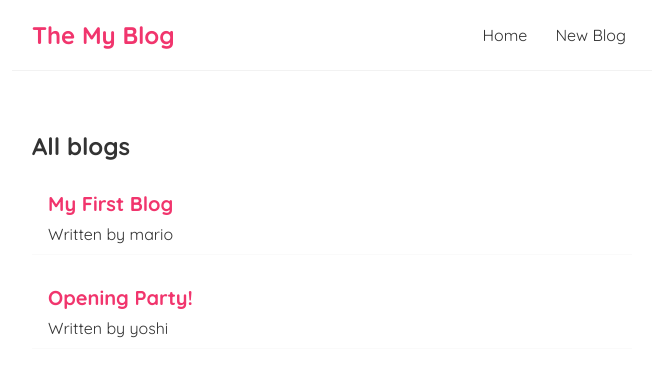
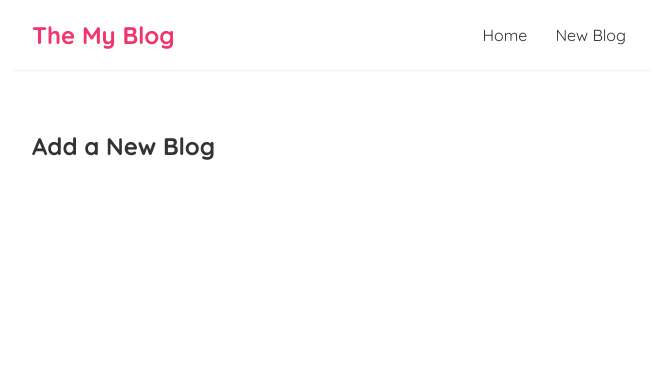
Before and after one commit to Siskinbird/my-blog, a React (Create React App) app: page /create in a window 1280 px wide. Shown: the top 376 px of the page, without its empty margins (308-964 px from the left). Built offline with nearby package versions, Linux system fonts and the light colour scheme; data requests are answered from the project's data file.

Commit message:
add: Create component

```diff
--- a/src/App.js
+++ b/src/App.js
@@ -1,6 +1,7 @@
 import Navbar from "./components/Navbar/Navbar";
 import Home from "./components/Home/Home";
 import {BrowserRouter as Router, Route, Switch} from 'react-router-dom'
+import Create from "./components/Create/Create";
 
 function App() {
     return (
@@ -9,8 +10,11 @@ function App() {
                 <Navbar/>
                 <div className="content">
                     <Switch>
-                        <Route path='/'>
+                        <Route exact path='/'>
                             <Home/>
+                        </Route>
+                        <Route path='/create'>
+                            <Create />
                         </Route>
                     </Switch>
                 </div>
--- /dev/null
+++ b/src/components/Create/Create.js
@@ -0,0 +1,8 @@
+const Create = () => {
+    return(
+        <div className="create">
+            <h2>Add a New Blog</h2>
+        </div>
+    );
+}
+export default Create;
```
